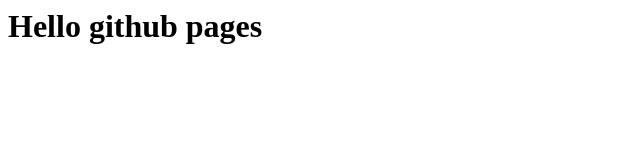
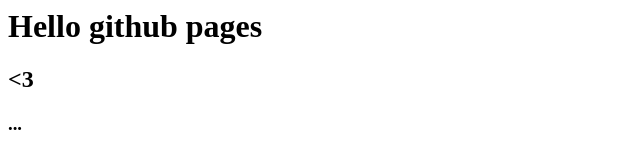
Before and after one commit to tefigv/static, a plain HTML site: page index.html in a window 1280 px wide. Shown: the full height of the page, 0-640 px from the left. Drawn offline with Linux system fonts and the light colour scheme.

Commit message:
add(homepage)

```diff
--- a/index.html
+++ b/index.html
@@ -1 +1,3 @@
 <h1>Hello github pages</h1>
+<h2> <3 </h2>
+<h3> ... </h3>
```
